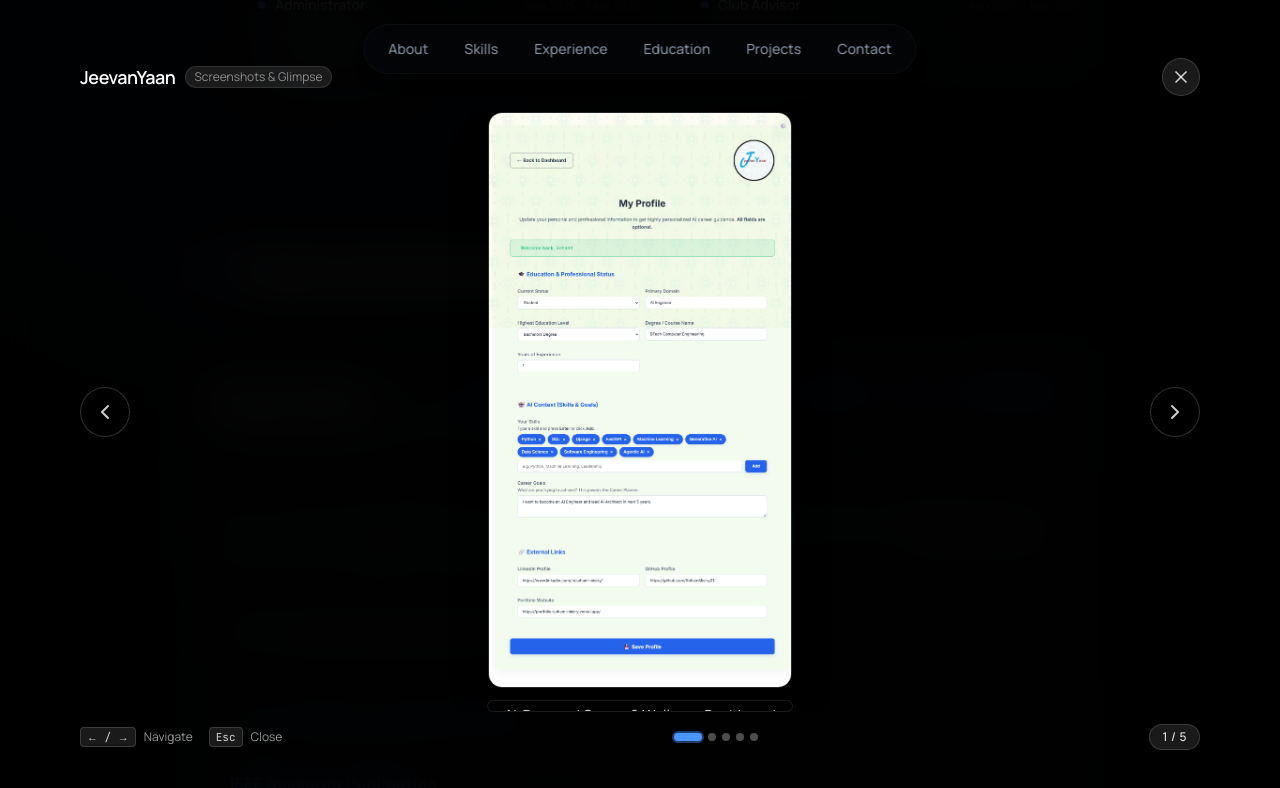
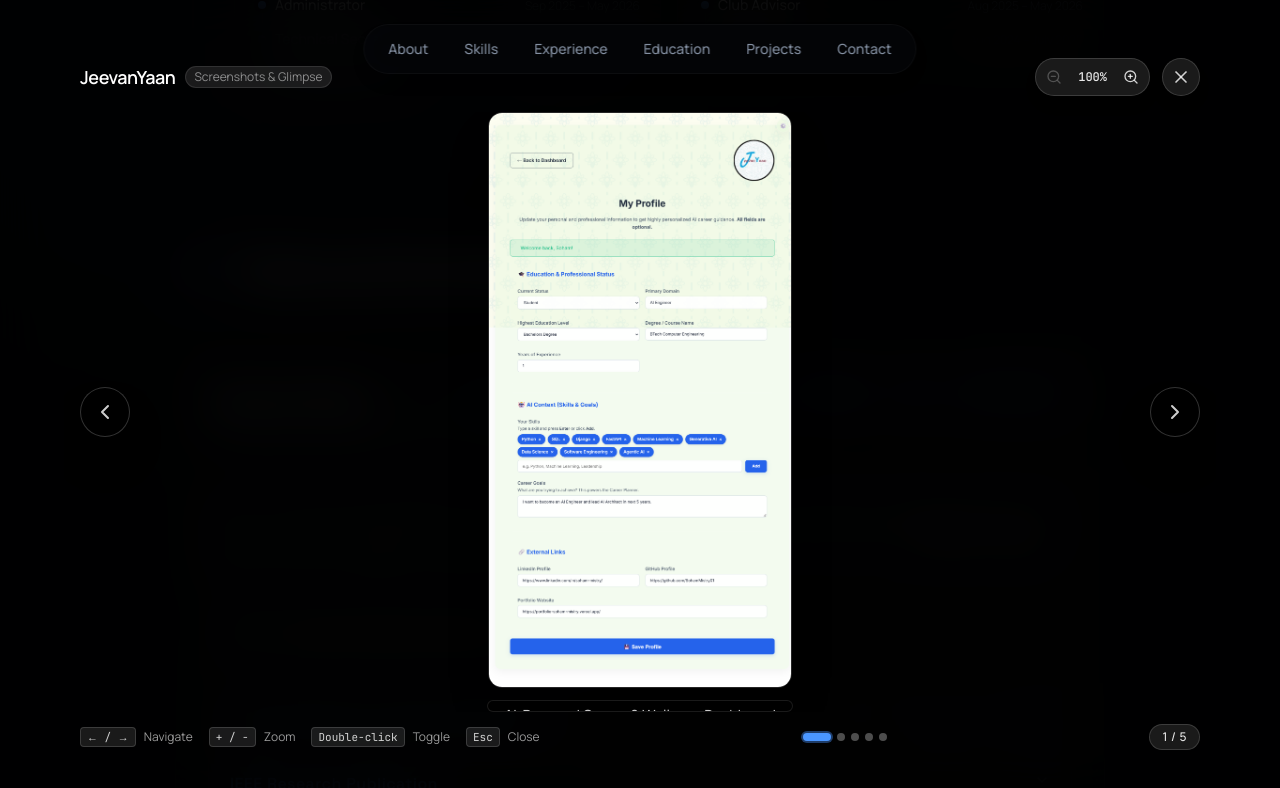
Before and after one commit to SohamMistry01/Portfolio-Soham, a Next.js app: page / in a window 1280 px wide. Both pictures are taken after a click on the button "View Project Screenshots". Shown: the part 2842-3630 px from the top of the page. Built offline with nearby package versions, Linux system fonts and the light colour scheme.

Commit message:
Added zoom in/ zoom out effects in carousel

```diff
--- a/src/components/project-gallery-modal.tsx
+++ b/src/components/project-gallery-modal.tsx
@@ -2,7 +2,15 @@
 
 import { useEffect, useState, useCallback } from "react";
 import { motion, AnimatePresence } from "framer-motion";
-import { X, ChevronLeft, ChevronRight, Image as ImageIcon } from "lucide-react";
+import {
+  X,
+  ChevronLeft,
+  ChevronRight,
+  Image as ImageIcon,
+  ZoomIn,
+  ZoomOut,
+  RotateCcw,
+} from "lucide-react";
 
 export interface GalleryImage {
   src: string;
@@ -27,13 +35,15 @@ export function ProjectGalleryModal({
 }: ProjectGalleryModalProps) {
   const [currentIndex, setCurrentIndex] = useState(initialIndex);
   const [direction, setDirection] = useState(0);
+  const [scale, setScale] = useState(1);
   const [hasError, setHasError] = useState<Record<number, boolean>>({});
 
-  // Reset current index when opening
+  // Reset state when opening
   useEffect(() => {
     if (isOpen) {
       setCurrentIndex(initialIndex);
       setDirection(0);
+      setScale(1);
     }
   }, [isOpen, initialIndex]);
 
@@ -49,14 +59,32 @@ export function ProjectGalleryModal({
   }, [isOpen]);
 
   const handleNext = useCallback(() => {
+    setScale(1);
     setDirection(1);
     setCurrentIndex((prev) => (prev + 1) % images.length);
   }, [images.length]);
 
   const handlePrev = useCallback(() => {
+    setScale(1);
     setDirection(-1);
     setCurrentIndex((prev) => (prev - 1 + images.length) % images.length);
   }, [images.length]);
+
+  const handleZoomIn = useCallback(() => {
+    setScale((s) => Math.min(3, +(s + 0.5).toFixed(1)));
+  }, []);
+
+  const handleZoomOut = useCallback(() => {
+    setScale((s) => Math.max(1, +(s - 0.5).toFixed(1)));
+  }, []);
+
+  const handleResetZoom = useCallback(() => {
+    setScale(1);
+  }, []);
+
+  const handleToggleZoom = useCallback(() => {
+    setScale((s) => (s > 1 ? 1 : 2));
+  }, []);
 
   // Keyboard navigation
   useEffect(() => {
@@ -69,12 +97,18 @@ export function ProjectGalleryModal({
         handleNext();
       } else if (e.key === "ArrowLeft") {
         handlePrev();
+      } else if (e.key === "+" || e.key === "=") {
+        handleZoomIn();
+      } else if (e.key === "-" || e.key === "_") {
+        handleZoomOut();
+      } else if (e.key === "0") {
+        handleResetZoom();
       }
     };
 
     window.addEventListener("keydown", handleKeyDown);
     return () => window.removeEventListener("keydown", handleKeyDown);
-  }, [isOpen, handleNext, handlePrev, onClose]);
+  }, [isOpen, handleNext, handlePrev, handleZoomIn, handleZoomOut, handleResetZoom, onClose]);
 
   if (!isOpen || images.length === 0) return null;
 
@@ -124,7 +158,7 @@ export function ProjectGalleryModal({
           initial={{ opacity: 0, scale: 0.94 }}
           animate={{ opacity: 1, scale: 1 }}
           exit={{ opacity: 0, scale: 0.94 }}
-          transition={{ type: "spring", stiffness: 300, damping: 25 }}
+          transition={{ type: "spring" as const, stiffness: 300, damping: 25 }}
           className="relative z-10 w-full max-w-6xl max-h-[96vh] flex flex-col items-center justify-between pointer-events-auto"
         >
           {/* Header */}
@@ -138,8 +172,57 @@ export function ProjectGalleryModal({
               </span>
             </div>
 
+            {/* Header Right Actions: Zoom Controls + Close Button */}
+            <div className="flex items-center gap-2 sm:gap-3">
+              {/* Zoom Controls */}
+              <div className="flex items-center bg-white/10 border border-white/15 rounded-full p-1 backdrop-blur-md shadow-lg">
+                <button
+                  type="button"
+                  onClick={handleZoomOut}
+                  disabled={scale <= 1}
+                  className="p-1.5 rounded-full hover:bg-white/15 text-white/80 hover:text-white disabled:opacity-30 disabled:pointer-events-none transition-all cursor-pointer"
+                  title="Zoom Out (-)"
+                  aria-label="Zoom Out"
+                >
+                  <ZoomOut className="w-4 h-4" />
+                </button>
+
+                <button
+                  type="button"
+                  onClick={handleToggleZoom}
+                  className="px-2.5 py-0.5 text-xs font-mono font-medium text-white/90 hover:text-primary transition-colors cursor-pointer"
+                  title="Click to toggle 100% / 200%"
+                >
+                  {Math.round(scale * 100)}%
+                </button>
+
+                <button
+                  type="button"
+                  onClick={handleZoomIn}
+                  disabled={scale >= 3}
+                  className="p-1.5 rounded-full hover:bg-white/15 text-white/80 hover:text-white disabled:opacity-30 disabled:pointer-events-none transition-all cursor-pointer"
+                  title="Zoom In (+)"
+                  aria-label="Zoom In"
+                >
+                  <ZoomIn className="w-4 h-4" />
+                </button>
+
+                {scale > 1 && (
+                  <button
+                    type="button"
+                    onClick={handleResetZoom}
+                    className="p-1.5 rounded-full hover:bg-white/15 text-white/70 hover:text-white transition-all cursor-pointer border-l border-white/15 ml-0.5 pl-1.5"
+                    title="Reset Zoom to 100% (0)"
+                    aria-label="Reset zoom"
+                  >
+                    <RotateCcw className="w-3.5 h-3.5" />
+                  </button>
+                )}
+              </div>
+
               {/* Close Button */}
               <button
+                type="button"
                 onClick={onClose}
                 className="group p-2 rounded-full bg-white/10 hover:bg-white/20 text-white/80 hover:text-white border border-white/15 transition-all hover:scale-105 active:scale-95 cursor-pointer shadow-lg"
                 title="Close (Esc)"
@@ -148,9 +231,10 @@ export function ProjectGalleryModal({
                 <X className="w-5 h-5" />
               </button>
             </div>
+          </div>
 
           {/* Main Stage (Image & Nav Buttons) */}
-          <div className="relative w-full flex items-center justify-center min-h-[50vh] h-[65vh] sm:h-[72vh] md:h-[75vh] my-2 select-none">
+          <div className="relative w-full flex items-center justify-center min-h-[50vh] h-[65vh] sm:h-[72vh] md:h-[75vh] my-2 select-none overflow-hidden rounded-2xl">
             {/* Left Prev Button */}
             <button
               onClick={handlePrev}
@@ -172,7 +256,7 @@ export function ProjectGalleryModal({
             </button>
 
             {/* Image Slide Viewport */}
-            <div className="relative w-full h-full flex items-center justify-center overflow-hidden px-8 sm:px-14">
+            <div className="relative w-full h-full flex items-center justify-center overflow-hidden px-6 sm:px-14">
               <AnimatePresence initial={false} custom={direction} mode="wait">
                 <motion.div
                   key={currentIndex}
@@ -181,18 +265,20 @@ export function ProjectGalleryModal({
                   initial="enter"
                   animate="center"
                   exit="exit"
-                  drag="x"
+                  drag={scale === 1 ? "x" : false}
                   dragConstraints={{ left: 0, right: 0 }}
-                  dragElastic={0.4}
+                  dragElastic={0.3}
                   onDragEnd={(_e, { offset, velocity }) => {
+                    if (scale === 1) {
                       const swipe = Math.abs(offset.x) * velocity.x;
                       if (swipe < -10000 || offset.x < -100) {
                         handleNext();
                       } else if (swipe > 10000 || offset.x > 100) {
                         handlePrev();
                       }
+                    }
                   }}
-                  className="w-full h-full flex flex-col items-center justify-center cursor-grab active:cursor-grabbing"
+                  className="w-full h-full flex flex-col items-center justify-center"
                 >
                   {isImageMissing ? (
                     // Helpful placeholder if image hasn't been placed in folder yet
@@ -218,15 +304,40 @@ export function ProjectGalleryModal({
                       </p>
                     </div>
                   ) : (
-                    // Real Screenshot Display - with object-contain for varying dimensions
+                    // Real Screenshot Display - with interactive zoom and drag-pan
+                    <motion.div
+                      animate={{ scale }}
+                      transition={{ type: "spring" as const, stiffness: 300, damping: 25 }}
+                      drag={scale > 1}
+                      dragConstraints={{
+                        left: -(scale - 1) * 450,
+                        right: (scale - 1) * 450,
+                        top: -(scale - 1) * 280,
+                        bottom: (scale - 1) * 280,
+                      }}
+                      dragElastic={0.15}
+                      onDoubleClick={handleToggleZoom}
+                      className={`relative flex items-center justify-center max-h-[62vh] sm:max-h-[68vh] md:max-h-[72vh] max-w-full ${
+                        scale > 1
+                          ? "cursor-grab active:cursor-grabbing"
+                          : "cursor-zoom-in"
+                      }`}
+                      title={
+                        scale > 1
+                          ? "Drag to pan | Double-click to reset"
+                          : "Double-click to zoom in"
+                      }
+                    >
                       <img
                         src={currentImage.src}
                         alt={currentImage.alt || `${projectName} screenshot ${currentIndex + 1}`}
                         onError={() => {
                           setHasError((prev) => ({ ...prev, [currentIndex]: true }));
                         }}
-                      className="max-h-[62vh] sm:max-h-[68vh] md:max-h-[72vh] max-w-full w-auto h-auto object-contain rounded-xl shadow-2xl border border-white/15 select-none transition-all duration-200"
+                        className="max-h-[62vh] sm:max-h-[68vh] md:max-h-[72vh] max-w-full w-auto h-auto object-contain rounded-xl shadow-2xl border border-white/15 select-none transition-shadow duration-200 pointer-events-none"
+                        draggable={false}
                       />
+                    </motion.div>
                   )}
 
                   {/* Optional Image Title/Caption */}
@@ -242,12 +353,20 @@ export function ProjectGalleryModal({
 
           {/* Footer Controls & Dot Indicators */}
           <div className="w-full flex flex-col sm:flex-row items-center justify-between gap-3 px-4 pt-1 text-xs text-white/60">
-            {/* Keyboard shortcut hint */}
+            {/* Keyboard & Zoom shortcut hints */}
             <div className="hidden sm:flex items-center gap-2">
               <span className="font-mono px-1.5 py-0.5 rounded bg-white/10 border border-white/15 text-[11px] text-white/80">
                 ← / →
               </span>
               <span>Navigate</span>
+              <span className="font-mono px-1.5 py-0.5 rounded bg-white/10 border border-white/15 text-[11px] text-white/80 ml-2">
+                + / -
+              </span>
+              <span>Zoom</span>
+              <span className="font-mono px-1.5 py-0.5 rounded bg-white/10 border border-white/15 text-[11px] text-white/80 ml-2">
+                Double-click
+              </span>
+              <span>Toggle</span>
               <span className="font-mono px-1.5 py-0.5 rounded bg-white/10 border border-white/15 text-[11px] text-white/80 ml-2">
                 Esc
               </span>
@@ -260,6 +379,7 @@ export function ProjectGalleryModal({
                 <button
                   key={i}
                   onClick={() => {
+                    setScale(1);
                     setDirection(i > currentIndex ? 1 : -1);
                     setCurrentIndex(i);
                   }}
@@ -275,8 +395,15 @@ export function ProjectGalleryModal({
             </div>
 
             {/* Counter pill */}
+            <div className="flex items-center gap-2">
+              {scale > 1 && (
+                <span className="text-[11px] font-mono text-primary bg-primary/15 border border-primary/25 px-2 py-0.5 rounded-full">
+                  Pan Enabled
+                </span>
+              )}
               <div className="bg-white/10 border border-white/15 px-3 py-1 rounded-full text-white/90 font-medium tracking-wider">
                 {currentIndex + 1} / {images.length}
+              </div>
             </div>
           </div>
         </motion.div>
```
Lines whose indentation alone changed are shown as unchanged.
